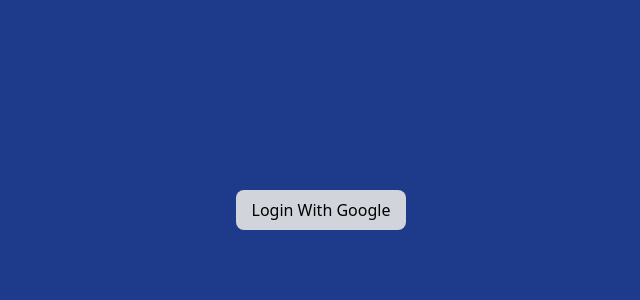
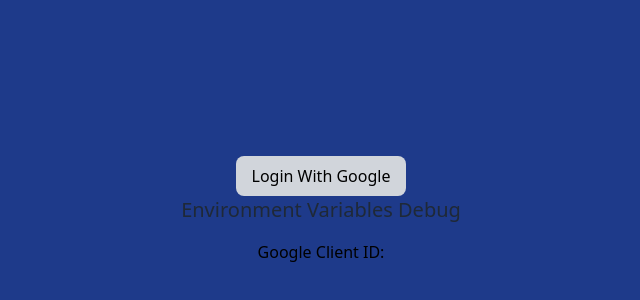
Before and after one commit to LordCartel007/Ecommerce-Admin-AutoCartel, a Next.js app: page /Home in a window 1280 px wide. Shown: the part 190-490 px from the top of the page, without its empty margins (319-959 px from the left). Built offline with nearby package versions, Linux system fonts and the light colour scheme; no server answers.

Commit message:
added debug

```diff
--- a/components/Layout.js
+++ b/components/Layout.js
@@ -18,6 +18,10 @@
           >
             Login With Google
           </button>
+          <div>
+            <h1>Environment Variables Debug</h1>
+            <p>Google Client ID: {process.env.GOOGLE_ID}</p>
+          </div>
         </div>
       </div>
     );
--- /dev/null
+++ b/next.config.js
@@ -0,0 +1,7 @@
+module.exports = {
+  env: {
+    GOOGLE_ID: process.env.GOOGLE_ID,
+  },
+};
+
+console.log("GOOGLE_CLIENT_ID in Amplify:", process.env.GOOGLE_ID);
--- a/pages/api/auth/[...nextauth].js
+++ b/pages/api/auth/[...nextauth].js
@@ -16,6 +16,7 @@
       clientSecret: process.env.GOOGLE_SECRET,
     }),
   ],
+
   adapter: MongoDBAdapter(client),
   callbacks: {
     session: ({ session }) => {
@@ -28,6 +29,7 @@
   },
   debug: true, // Enable debug mode to get more detailed error messages
 };
+console.log(process.env.GOOGLE_ID);
 export default NextAuth(authOptions);
 //Hacking prevention
 // security measures
```
